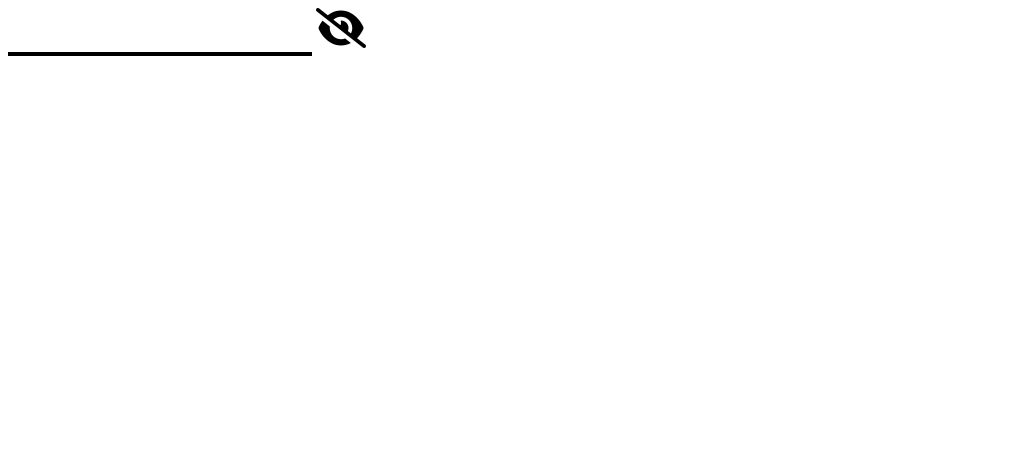
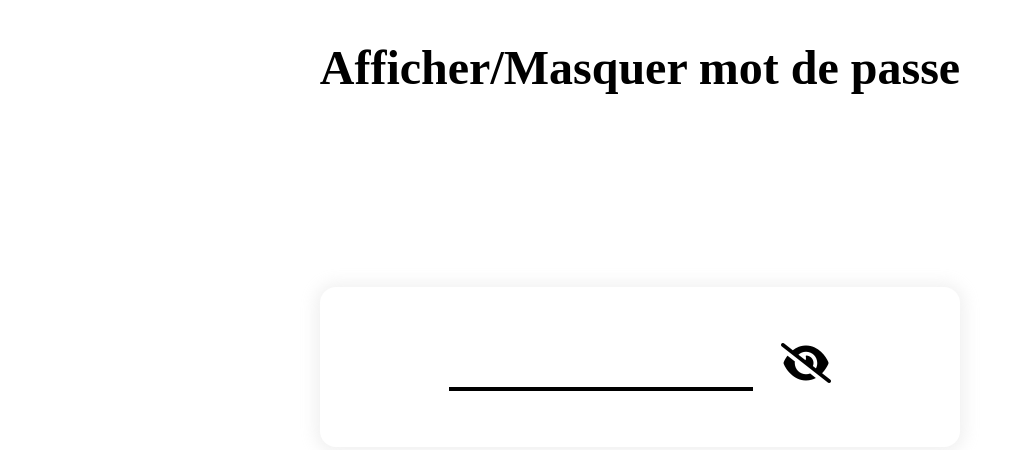
Before and after one commit to philippesanogo/afficher-password, a plain HTML site: page index.html in a window 1280 px wide. Shown: the whole page, without its empty margins (0-1014 px from the left). Drawn offline with Linux system fonts and the light colour scheme.

Commit message:
ajout h1 + div.conteneur + retouche css dans style.css

```diff
--- a/index.html
+++ b/index.html
@@ -1,20 +1,26 @@
 <!DOCTYPE html>
 <html lang="fr">
   <head>
-    <meta charset="UTF-8">
-    <meta http-equiv="X-UA-Compatible" content="IE=edge">
-    <meta name="viewport" content="width=device-width, initial-scale=1.0">
+    <meta charset="UTF-8" />
+    <meta http-equiv="X-UA-Compatible" content="IE=edge" />
+    <meta name="viewport" content="width=device-width, initial-scale=1.0" />
     <title>Afficher Mot de passe</title>
-    <link rel="stylesheet" href="style.css">
-    <script src="https://kit.fontawesome.com/0cf433a1e1.js" crossorigin="anonymous"></script>
+    <link rel="stylesheet" href="style.css" />
+    <script
+      src="https://kit.fontawesome.com/0cf433a1e1.js"
+      crossorigin="anonymous"
+    ></script>
   </head>
   <body>
     <div id="app">
+        <h1>Afficher/Masquer mot de passe</h1>
+      <div class="conteneur">
         <form>
-            <input v-bind:type="montrerCacher" name="mdp" id="mdp">
+          <input v-bind:type="montrerCacher" name="mdp" id="mdp" />
           <i v-if="hide" @click="showMDP" class="fas fa-eye-slash"></i>
           <i v-if="show" @click="hideMDP" class="fas fa-eye"></i>
         </form>
+      </div>
     </div>
     <script src="vue.min.js"></script>
     <script src="script.js"></script>
--- a/style.css
+++ b/style.css
@@ -1,13 +1,48 @@
-#app form input {
+#app {
+    display: flex;
+    flex-direction: column;
+    align-items: center;
+}
+
+#app h1 {
+    font-size: 3rem;
+}
+.conteneur {
+    width: 40rem;
+    height: 10rem;
+    border-radius: 1rem;
+    margin: 10rem auto;
+    background-color: #fff;
+    box-shadow: 0px 1px 15px 5px rgba(184, 183, 183, 0.2);
+
+    display: flex;
+    flex-direction: column;
+    justify-content: center;
+    align-items: center;
+
+}
+#app {
+    display: flex;
+    flex-direction: column;
+    align-items: center;
+}
+
+.conteneur form input {
     width: 300px;
     border: none;
     border-bottom: 4px solid #000;
     font-size: 2rem;
     outline: none;
 }
+#app {
+    display: flex;
+    flex-direction: column;
+    align-items: center;
+}
 
-#app form i {
+.conteneur form i {
     font-size: 2.5rem;
     cursor: pointer;
     outline: none;
+    margin-left: 1.5rem;
 }
```
Lines whose indentation alone changed are shown as unchanged.
